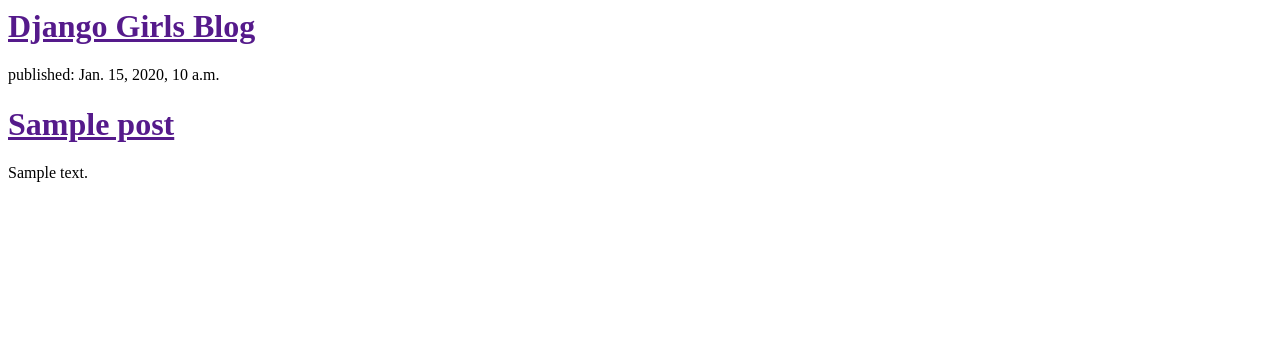
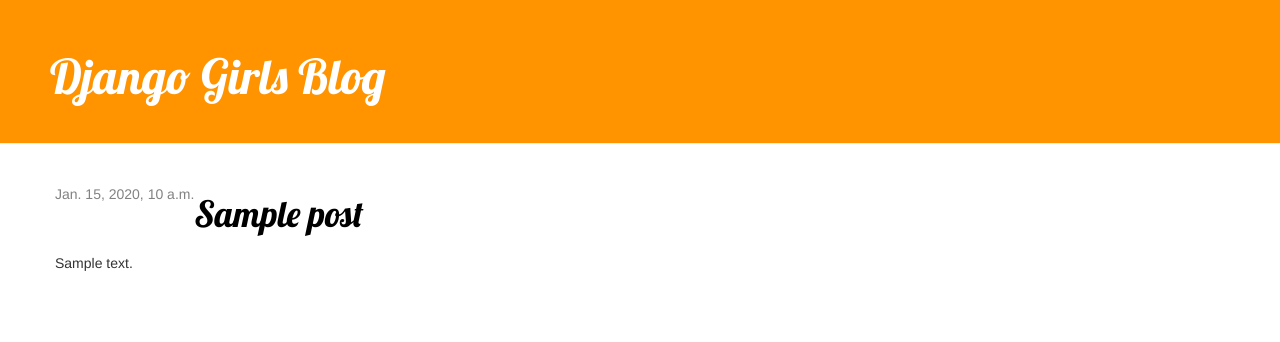
Before and after one commit to kvasena/Web_app_django, a Django app: page / in a window 1280 px wide. Shown: the top 342 px of the page. Run offline with Django 3.2, Linux system fonts and the light colour scheme; tables that the repository leaves empty hold one stand-in row (values such as "Sample post"); some libraries are stand-ins or nearby versions.

Commit message:
Added CSS files.

```diff
--- /dev/null
+++ b/blog/static/css/blog.css
@@ -0,0 +1,47 @@
+    .page-header {
+        background-color: #ff9400;
+        margin-top: 0;
+        padding: 20px 20px 20px 40px;
+    }
+    .page-header h1, .page-header h1 a, .page-header h1 a:visited, .page-header h1 a:active {
+        color: #ffffff;
+        font-size: 36pt;
+        text-decoration: none;
+    }
+
+    .content {
+        margin-left: 40px;
+    }
+
+    h1, h2, h3, h4 {
+        font-family: 'Lobster', cursive;
+        padding: 10px;
+    }
+
+    .date {
+        float: left;
+        color: #828282;
+    }
+
+    .save {
+        float: right;
+    }
+
+    .post-form textarea, .post-form input {
+        width: 100%;
+    }
+
+    .top-menu, .top-menu:hover, .top-menu:visited {
+        color: #ffffff;
+        float: right;
+        font-size: 26pt;
+        margin-right: 20px;
+    }
+
+    .post {
+        margin-bottom: 70px;
+    }
+
+    .post h1 a, .post h1 a:visited {
+        color: #000000;
+    }
--- a/blog/templates/blog/post_list.html
+++ b/blog/templates/blog/post_list.html
@@ -1,17 +1,31 @@
+{% load staticfiles %}
+
 <html>
         <head>
             <title>Django Girls blog</title>
+             <link rel="stylesheet" href="//maxcdn.bootstrapcdn.com/bootstrap/3.2.0/css/bootstrap.min.css">
+             <link rel="stylesheet" href="//maxcdn.bootstrapcdn.com/bootstrap/3.2.0/css/bootstrap-theme.min.css">
+             <link rel="stylesheet" href="{% static 'css/blog.css' %}">
+             <link href="https://fonts.googleapis.com/css?family=Lobster&subset=latin,cyrillic" rel="stylesheet" type="text/css">
         </head>
         <body>
-            <div>
-                <h1><a href="">Django Girls Blog</a></h1>
+            <div class="page-header">
+                <h1><a href="/">Django Girls Blog</a></h1>
             </div>
-            {% for post in posts %}
-                <div>
-                    <p>published: {{ post.updated }}</p>
-                    <h1><a href="">{{ post.title }}</a></h1>
-                    <p>{{ post.text|linebreaks }}</p>
+            <div class="content container">
+                <div class="row">
+                    <div class="col-md-8">
+                        {% for post in posts %}
+                            <div class="post">
+                                <div class="date">
+                                    {{ post.updated }}
+                                </div>
+                                <h1><a href="">{{ post.title }}</a></h1>
+                                <p>{{ post.text|linebreaks }}</p>
+                            </div>
+                        {% endfor %}
+                    </div>
                 </div>
-            {% endfor %}
+            </div>
         </body>
 </html>
--- a/blog/views.py
+++ b/blog/views.py
@@ -1,5 +1,4 @@
 from django.shortcuts import render
-from django.utils import timezone
 from .models import Post
 
 
```
